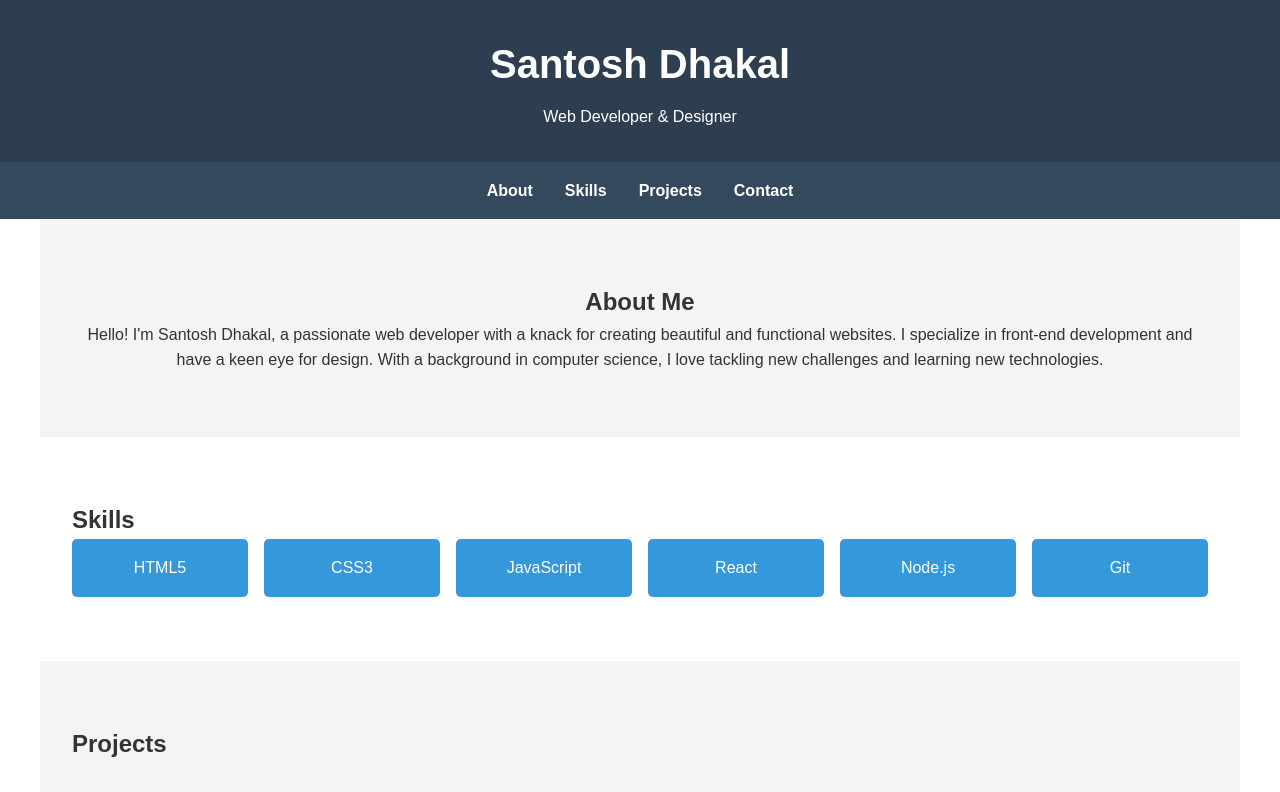
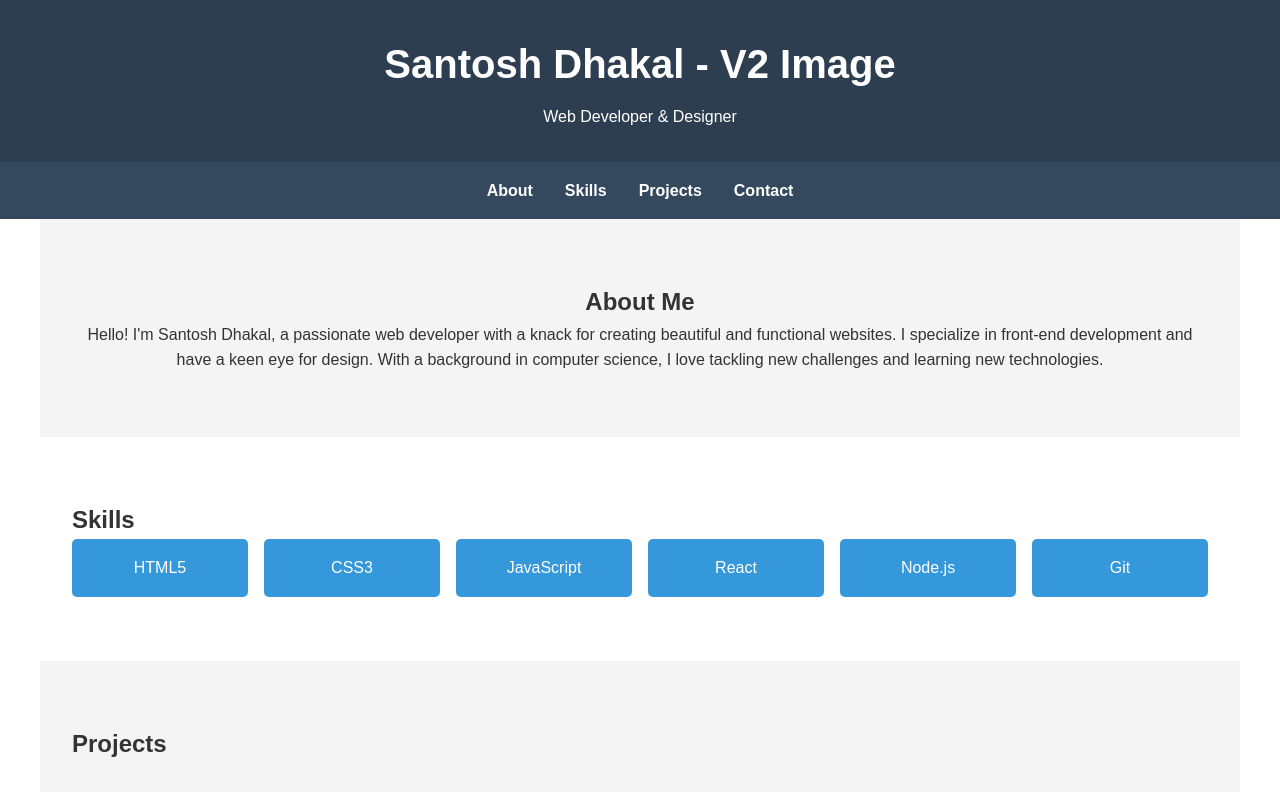
Before and after one commit to xxshcoder/portfolio-website, a plain HTML site: page index.html in a window 1280 px wide. Shown: the top 792 px of the page. Drawn offline with Linux system fonts and the light colour scheme.

Commit message:
Update index.html

```diff
--- a/index.html
+++ b/index.html
@@ -3,7 +3,7 @@
   <head>
     <meta charset="UTF-8" />
     <meta name="viewport" content="width=device-width, initial-scale=1.0" />
-    <title>Santosh Dhakal</title>
+    <title>Santosh Dhakal - Portfolio Website</title>
     <style>
       * {
         margin: 0;
@@ -141,7 +141,7 @@
   </head>
   <body>
     <header>
-      <h1>Santosh Dhakal</h1>
+      <h1>Santosh Dhakal - V2 Image</h1>
       <p>Web Developer & Designer</p>
     </header>
 
```
